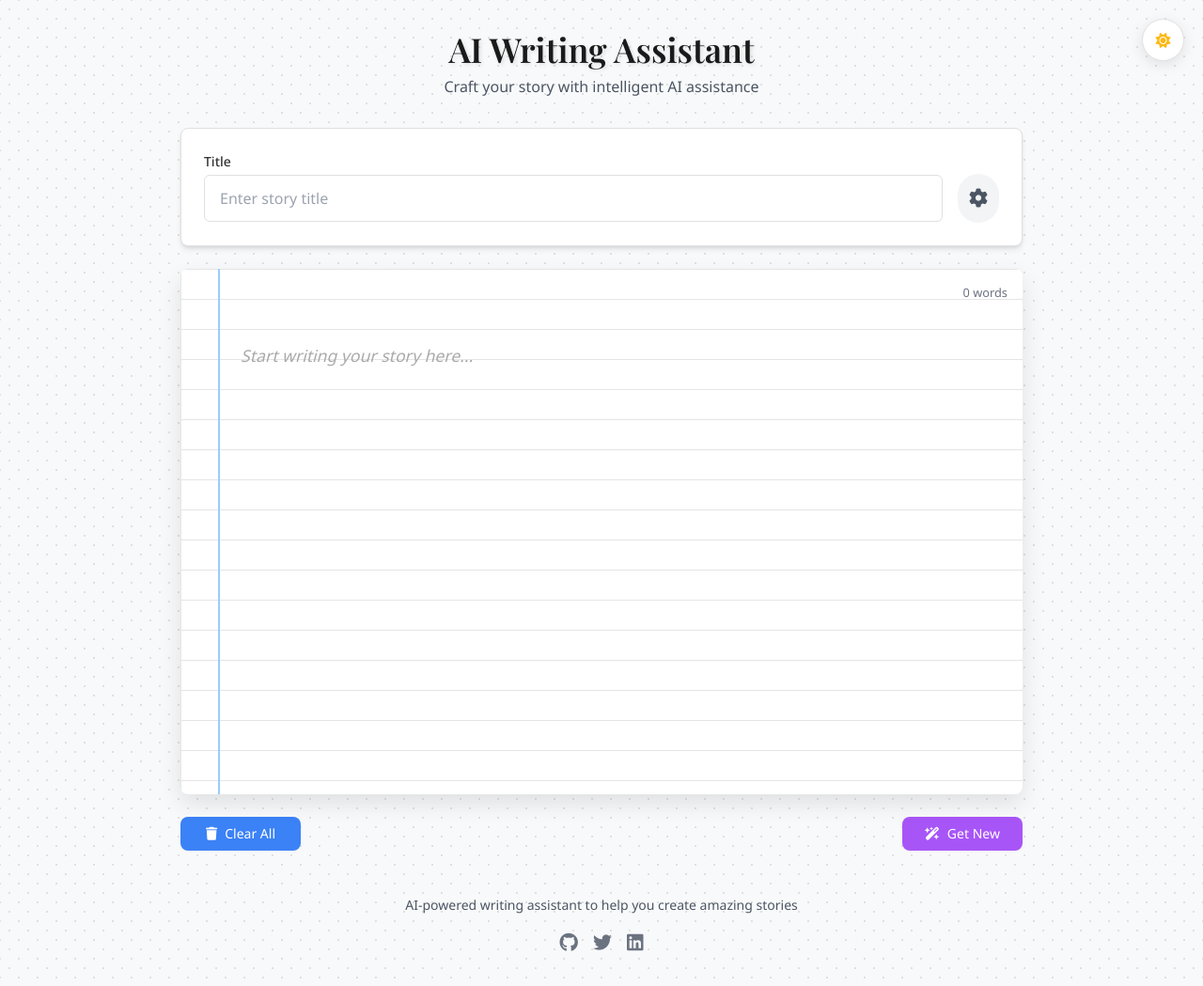
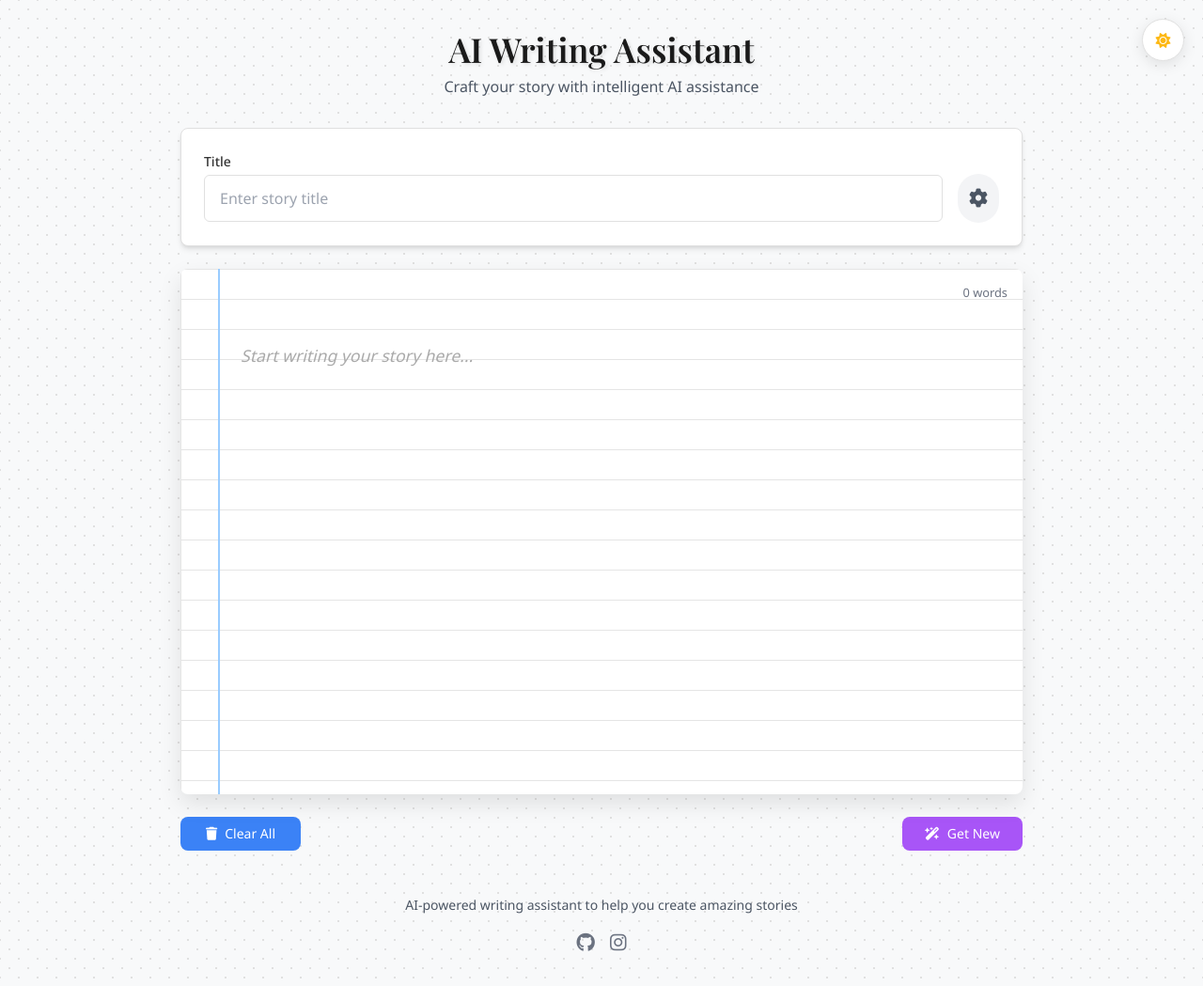
Before and after one commit to websmartbd/AI-Writing-Assistant, a website: page public/index.html in a window 1280 px wide. Shown: the whole page at 94% size. Drawn offline with nearby package versions, Linux system fonts and the light colour scheme.

Commit message:
Update index.html

```diff
--- a/public/index.html
+++ b/public/index.html
@@ -427,14 +427,11 @@
         <div class="text-center mt-12 text-gray-600 text-sm">
             <p>AI-powered writing assistant to help you create amazing stories</p>
             <div class="mt-4 flex justify-center gap-4">
-                <a href="#" class="text-gray-500 hover:text-blue-500 transition-colors">
+                <a href="https://github.com/websmartbd" target="_blank" class="text-gray-500 hover:text-blue-500 transition-colors">
                     <i class="fab fa-github text-xl"></i>
                 </a>
-                <a href="#" class="text-gray-500 hover:text-blue-500 transition-colors">
-                    <i class="fab fa-twitter text-xl"></i>
-                </a>
-                <a href="#" class="text-gray-500 hover:text-blue-500 transition-colors">
-                    <i class="fab fa-linkedin text-xl"></i>
+                <a href="https://instagram.com/bmshifat" target="_blank" class="text-gray-500 hover:text-blue-500 transition-colors">
+                    <i class="fab fa-instagram text-xl"></i>
                 </a>
             </div>
         </div>
```
